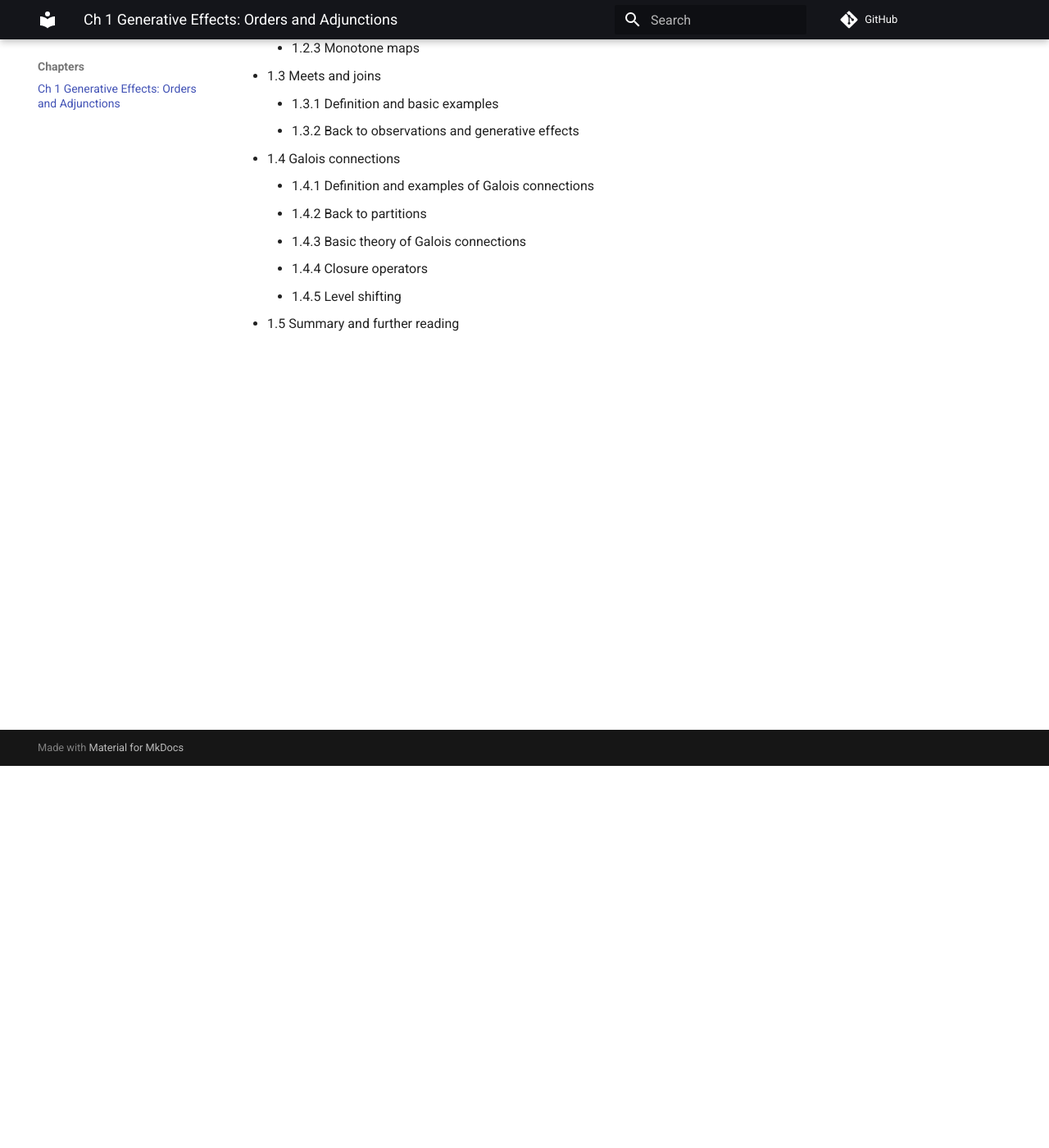
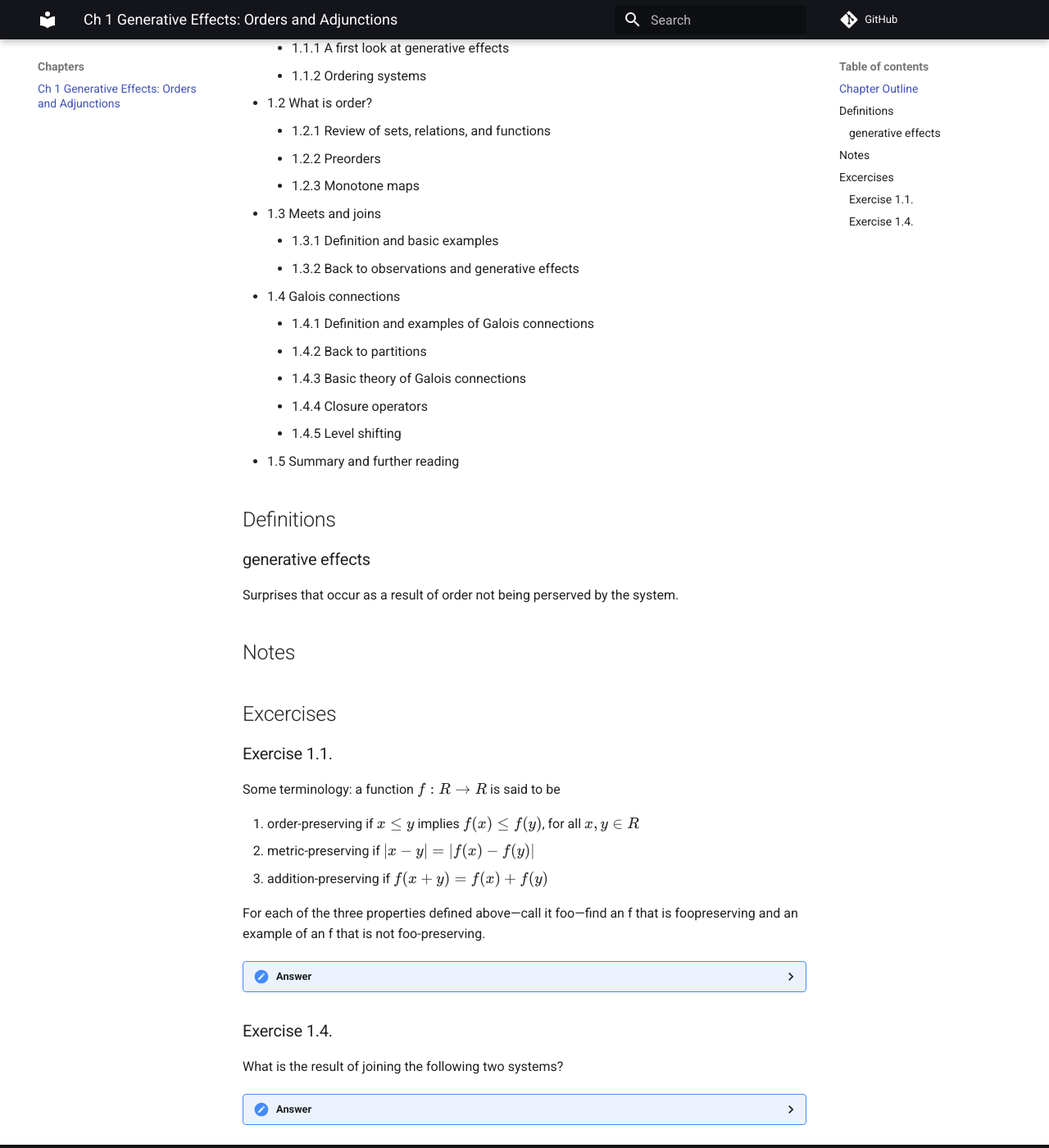
Before and after one commit to sblack4/18-s097-applied-category-theory-january-iap-2019, an MkDocs documentation site: the page built from docs/chapters/01.md, in a window 1280 px wide and 1400 px high, scrolled down 466 px. Shown: the whole window at 82% size. Built offline with MkDocs 1.6.1 and Material for MkDocs 9.7.7, drawn with Linux system fonts in a browser that asks for light colours; formulas are drawn with MathJax 3; comment, search, counter and statistics services are not loaded; some of the changed text lies outside the part shown.

```diff
--- a/docs/chapters/01.md
+++ b/docs/chapters/01.md
@@ -2,7 +2,10 @@
 
 [MIT OCW page](https://ocw.mit.edu/courses/mathematics/18-s097-applied-category-theory-january-iap-2019/lecture-videos-and-readings/chapter-1-generative-effects-orders-and-adjunctions/)
 
-Chapter Outline:
+This chapter is two video lectures. The first is like most college classes and spends some time going over the syllabus and stuff but also dives into category theory from the perspective of set theory.
+
+## Chapter Outline
+From the book
 
 - 1.1 More than the sum of their parts
     - 1.1.1 A first look at generative effects
@@ -21,3 +24,30 @@ Chapter Outline:
     - 1.4.4 Closure operators
     - 1.4.5 Level shifting
 - 1.5 Summary and further reading
+
+## Definitions
+
+### generative effects
+Surprises that occur as a result of order not being perserved by the system.
+
+## Notes
+
+## Excercises
+
+### Exercise 1.1.
+Some terminology: a function $f: R → R$ is said to be
+
+1. order-preserving if $x ≤ y$ implies $f(x) ≤ f(y)$, for all $x, y ∈ R$
+1. metric-preserving if $|x − y| = |f(x) − f(y)|$
+1. addition-preserving if $f(x + y) = f(x) + f(y)$
+
+For each of the three properties defined above—call it foo—find an f that is foopreserving and an example of an f that is not foo-preserving.
+
+??? answer
+    A foo-preserving
+
+### Exercise 1.4.
+What is the result of joining the following two systems?
+
+??? answer
+    A fully connected system except for node 21 which is still isolated.
--- a/mkdocs.yml
+++ b/mkdocs.yml
@@ -10,11 +10,11 @@ extra_javascript:
 
 markdown_extensions:
   - admonition
+  - pymdownx.details
   - pymdownx.arithmatex
+  - smarty
   - toc
-  - smarty
   # - sane_lists
-  - admonition
   # - def_list
   # - mdx_gh_links:
   #     user: sblack4
```
Also changed, not shown: README.md (+9 -1 lines).
